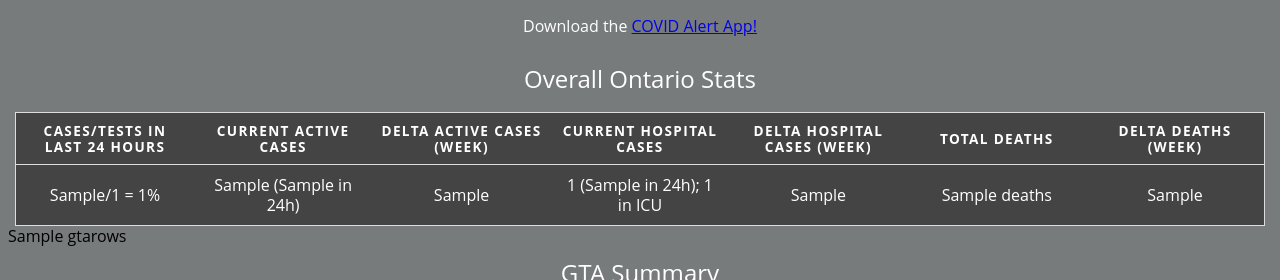
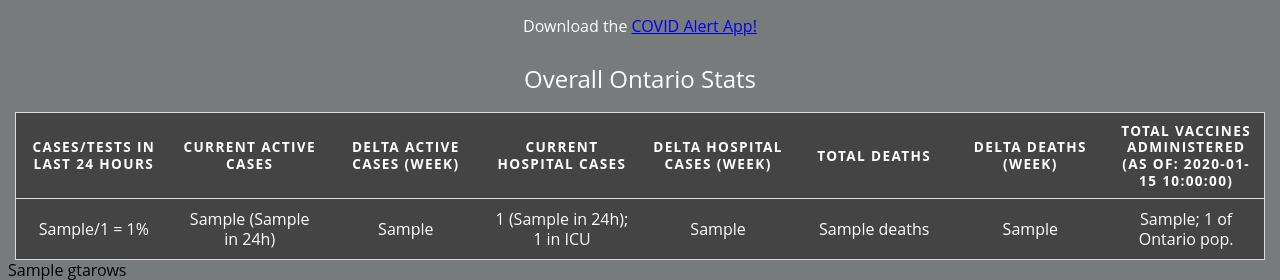
Before and after one commit to r-thakur/covid19, a Flask app: template src/templates/index.html in a window 1280 px wide. Shown: the top 280 px of the page. Run offline with Flask 2, Linux system fonts and the light colour scheme; the template is opened without the code that fills it: most values are stand-ins (such as "Sample title", 1, 10 or a date in 2020); lists and menus that the app fills with data are empty; parts of the project's set-up code (start-up, migrations or seed data) failed here and were passed over.

Commit message:
Added vaccine tracking

```diff
--- a/src/main.py
+++ b/src/main.py
@@ -127,7 +127,11 @@ def covidInfoWithHTML(per100):
                                                         DeltaWeekHospitalizations = caseInformation["DeltaWeekHospitalizations"],\
                                                             TotalICUCases = caseInformation["TotalICUCases"],\
                                                                 Deaths = caseInformation["Deaths"],\
-                                                                    DeltaWeekDeaths = caseInformation["DeltaWeekDeaths"])
+                                                                    DeltaWeekDeaths = caseInformation["DeltaWeekDeaths"],\
+                                                                        VaccineDate = caseInformation["VaccineDate"],\
+                                                                            VaccinesAdministered = caseInformation["VaccinesAdministered"],\
+                                                                                VaccinePercentage = caseInformation["VaccinePercentage"])
+
 
 @app.route('/refresh')
 def refreshDataEndpoint():
@@ -214,6 +218,8 @@ def pullCSV():
     global caseInformation
     csvURL = "https://data.ontario.ca/dataset/f4f86e54-872d-43f8-8a86-3892fd3cb5e6/resource/ed270bb8-340b-41f9-a7c6-e8ef587e6d11/download/covidtesting.csv"
 
+    vaccineURL = "https://data.ontario.ca/dataset/752ce2b7-c15a-4965-a3dc-397bf405e7cc/resource/8a89caa9-511c-4568-af89-7f2174b4378c/download/vaccine_doses.csv"
+
     hdr = {'User-Agent': 'Mozilla/5.0 (X11; Linux x86_64) AppleWebKit/537.11 (KHTML, like Gecko) Chrome/23.0.1271.64 Safari/537.11',
     'Accept': 'text/html,application/xhtml+xml,application/xml;q=0.9,*/*;q=0.8',
     'Accept-Charset': 'ISO-8859-1,utf-8;q=0.7,*;q=0.3',
@@ -222,6 +228,19 @@ def pullCSV():
     'Connection': 'keep-alive'}
     requestWHeader = Request(csvURL, headers=hdr)
     csvFile = urlopen(requestWHeader,context = ssl.SSLContext())
+
+    vaccineWHeader = Request(vaccineURL, headers=hdr)
+    vaccineData = urlopen(vaccineWHeader,context = ssl.SSLContext())
+
+
+    vaccineDF = pandas.read_csv(vaccineData)
+    lastVaccineRow = vaccineDF.tail(1)
+    caseInformation["VaccineDate"] = lastVaccineRow["report_date"].values[0]
+    caseInformation["VaccinesAdministered"] = lastVaccineRow["total_doses_administered"].values[0]
+
+
+    vaccinePerPopulationPercentage = str(round((float(caseInformation["VaccinesAdministered"].replace(",","")))/(14.57*10000),2))+"%"
+    caseInformation["VaccinePercentage"] = vaccinePerPopulationPercentage
 
 
     df = pandas.read_csv(csvFile)
--- a/src/templates/index.html
+++ b/src/templates/index.html
@@ -20,6 +20,7 @@
         <th scope="col">Delta Hospital Cases (Week)</th>
         <th scope="col">Total Deaths</th>
         <th scope="col">Delta Deaths (Week)</th>
+        <th scope="col">Total Vaccines Administered (as of: {{VaccineDate}})</th>
         </tr>
     </thead>
     <tbody>
@@ -31,6 +32,7 @@
         <td data-label="Delta Hospital Cases (Week)">{{DeltaWeekHospitalizations}}</td>
         <td data-label="Total Deaths">{{Deaths}}</td>
         <td data-label="Delta Deaths (Week)">{{DeltaWeekDeaths}}</td>
+        <td data-label="Total Vaccines Administered (as of: {{VaccineDate}})">{{VaccinesAdministered}}; {{VaccinePercentage}} of Ontario pop.</td>
         </tr>
     </tbody>
     </table>
```
